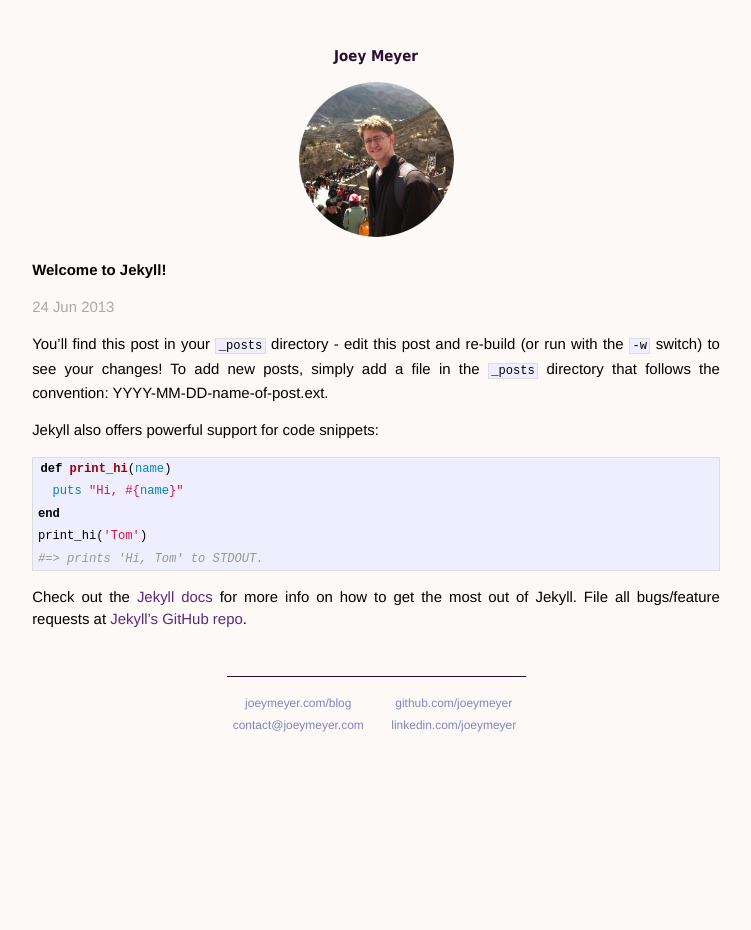
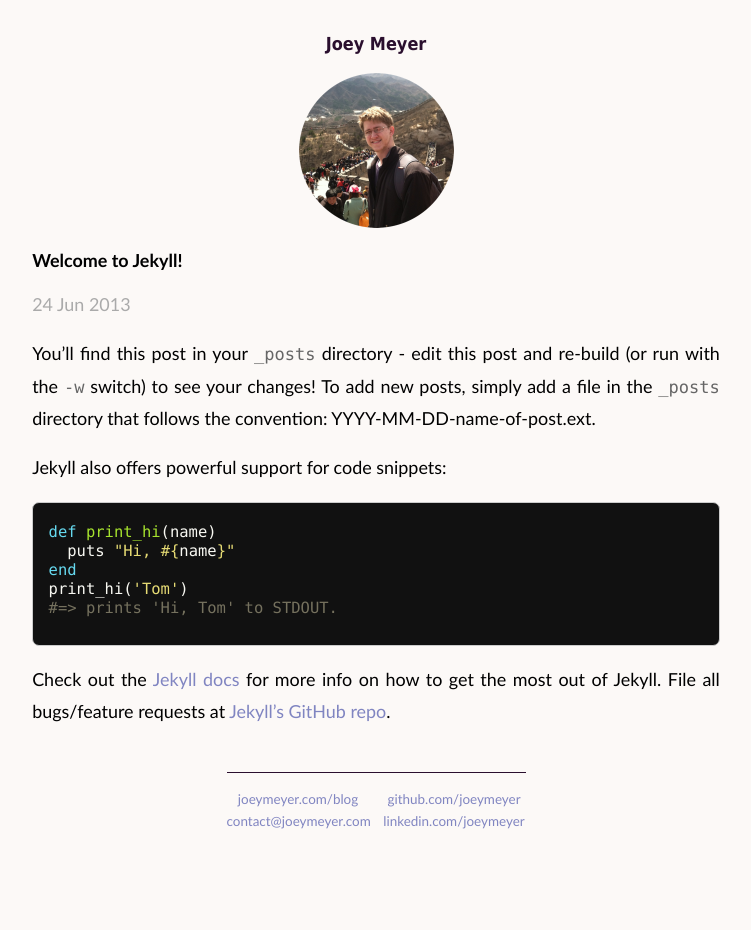
Before and after one commit to joeymeyer/www.joeymeyer.com, a Jekyll site: the page built from _posts/2013-06-24-welcome-to-jekyll.markdown, in a window 1280 px wide. Shown: the whole page, without its empty margins (264-1015 px from the left). Built offline with Jekyll 4.4.1, drawn with Linux system fonts in a browser that asks for light colours.

Commit message:
change some styles

```diff
--- a/blog/index.html
+++ b/blog/index.html
@@ -7,7 +7,7 @@
   <h1>Blog Posts</h1>
   <ul class="posts">
     {% for post in site.posts %}
-      <li><span>{{ post.date | date_to_string }}</span> &raquo; <a href="{{ post.url }}">{{ post.title }}</a></li>
+      <li><span>{{ post.date | date_to_string }}</span>: <a href="{{ post.url }}">{{ post.title }}</a></li>
     {% endfor %}
   </ul>
 </div>
--- a/css/main.css
+++ b/css/main.css
@@ -14,7 +14,7 @@
 
 body {
   background-color: #FFF;
-  font: 13.34px Helvetica, Arial, sans-serif;
+  font-family: "Trebuchet MS", Helvetica, sans-serif;
   font-size: small;
   text-align: center;
 }
@@ -23,7 +23,7 @@
   font-size: 100%; }
 
 h1 { margin-bottom: 1em; }
-p { margin: 1em 0; }
+p { margin: 1em 0; font-size: 120%; line-height: 1.75em; }
 
 a         { color: #00a; }
 a:hover   { color: #000; }
@@ -52,25 +52,25 @@
   /* Applies to all unvisited links */
   text-decoration:  none;
   font-weight:      none;
-  color:            #5B2A7E;
+  color:            #8085C1;
 }
 a:visited {
   /* Applies to all visited links */
   text-decoration:  none;
   font-weight:      none;
-  color:            #5B2A7E;
+  color:            #8085C1;
 }
 a:hover   {
   /* Applies to links under the pointer */
   text-decoration:  none;
   font-weight:      none;
-  color:            #5B2A7E;
+  color:            #8085C1;
 }
 a:active  {
   /* Applies to activated links */
   text-decoration:  none;
   font-weight:      none;
-  color:            #5B2A7E;
+  color:            #8085C1;
 }
 
 /*****************************************************************************/
@@ -87,7 +87,6 @@
 
 #home p {
   font-size: 110%;
-  font-family: Arial, Helvetica, sans-serif;
 }
 
 #home a {
@@ -118,7 +117,8 @@
   text-align: justify;
   width: 48em;
   max-width: 100%;
-  margin: 2em auto;
+  margin: 1em auto;
+  padding-bottom: 2em;
   line-height: 1.5em;
 }
 
@@ -137,6 +137,7 @@
   margin-top: 1em;
   margin-bottom: 1em;
   font-family: Tahoma, Geneva, sans-serif;
+  font-size: 120%;
 }
 
 .site .header h1.title a {
@@ -145,6 +146,10 @@
 
 .site .header h1.title a:hover {
   color: #000;
+}
+
+.site h2 {
+  font-size: 120%;
 }
 
 .site .header a.extra {
@@ -161,7 +166,7 @@
 
 .site .footer {
   width: 20em;
-  max-width: 100%;
+  max-width: 90%;
   margin: 3em auto 2em;
   padding-top: 1em;
   color: #666;
@@ -170,7 +175,7 @@
 
 .site .footer .contact {
   text-align: center;
-  font-size: 80%;
+  font-size: 90%;
 }
 
 .site .footer .contact ul {
@@ -191,33 +196,6 @@
 
 /* standard */
 
-#post pre {
-  border: 1px solid #ddd;
-  background-color: #eef;
-  padding: 0 .4em;
+#post code {
+  color: #666666;
 }
-
-#post ul, #post ol {
-  margin-left: 1.35em;
-}
-
-#post code {
-  border: 1px solid #ddd;
-  background-color: #eef;
-  padding: 0 .2em;
-}
-
-#post pre code {
-  border: none;
-}
-
-/* terminal */
-#post pre.terminal {
-  border: 1px solid #000;
-  background-color: #333;
-  color: #FFF;
-}
-
-#post pre.terminal code {
-  background-color: #333;
-}
--- a/css/syntax.css
+++ b/css/syntax.css
@@ -1,60 +1,95 @@
-.highlight  { background: #ffffff; }
-.highlight .c { color: #999988; font-style: italic } /* Comment */
-.highlight .err { color: #a61717; background-color: #e3d2d2 } /* Error */
-.highlight .k { font-weight: bold } /* Keyword */
-.highlight .o { font-weight: bold } /* Operator */
-.highlight .cm { color: #999988; font-style: italic } /* Comment.Multiline */
-.highlight .cp { color: #999999; font-weight: bold } /* Comment.Preproc */
-.highlight .c1 { color: #999988; font-style: italic } /* Comment.Single */
-.highlight .cs { color: #999999; font-weight: bold; font-style: italic } /* Comment.Special */
-.highlight .gd { color: #000000; background-color: #ffdddd } /* Generic.Deleted */
-.highlight .gd .x { color: #000000; background-color: #ffaaaa } /* Generic.Deleted.Specific */
+.highlight .hll { background-color: #333333 }
+.highlight  {
+
+background: #111111;
+
+color: #ffffff ;
+
+padding: 0.2em 0.9em;
+  margin-bottom: 1em;
+  font: normal normal normal 115%/normal 'Monaco', 'Courier New', 'DejaVu Sans Mono', 'Bitstream Vera Sans Mono', monospace !important;
+  line-height: 1.1em;
+  overflow: auto;
+  font-size: 1.0em;
+  border: 1px solid #CCC;
+
+  -moz-border-radius:7px;
+  -webkit-border-radius:7px;
+  border-radius:7px;
+
+
+}
+
+
+code, pre {
+  font-family: "Consolas", "Courier New", "Courier", "FreeMono", monospace;
+  font-size:0.95em;
+  margin: 1em 0 1.5em 0;
+}
+
+.highlight span
+{
+font-family: "Consolas", "Courier New", "Courier", "FreeMono", monospace;
+font-size:1em;
+}
+
+.highlight .hll { background-color: #49483e }
+.highlight  { /*background: #272822;*/ color: #f8f8f2 }
+.highlight .c { color: #75715e } /* Comment */
+.highlight .err { color: #960050; background-color: #1e0010 } /* Error */
+.highlight .k { color: #66d9ef } /* Keyword */
+.highlight .l { color: #ae81ff } /* Literal */
+.highlight .n { color: #f8f8f2 } /* Name */
+.highlight .o { color: #f92672 } /* Operator */
+.highlight .p { color: #f8f8f2 } /* Punctuation */
+.highlight .cm { color: #75715e } /* Comment.Multiline */
+.highlight .cp { color: #75715e } /* Comment.Preproc */
+.highlight .c1 { color: #75715e } /* Comment.Single */
+.highlight .cs { color: #75715e } /* Comment.Special */
 .highlight .ge { font-style: italic } /* Generic.Emph */
-.highlight .gr { color: #aa0000 } /* Generic.Error */
-.highlight .gh { color: #999999 } /* Generic.Heading */
-.highlight .gi { color: #000000; background-color: #ddffdd } /* Generic.Inserted */
-.highlight .gi .x { color: #000000; background-color: #aaffaa } /* Generic.Inserted.Specific */
-.highlight .go { color: #888888 } /* Generic.Output */
-.highlight .gp { color: #555555 } /* Generic.Prompt */
 .highlight .gs { font-weight: bold } /* Generic.Strong */
-.highlight .gu { color: #aaaaaa } /* Generic.Subheading */
-.highlight .gt { color: #aa0000 } /* Generic.Traceback */
-.highlight .kc { font-weight: bold } /* Keyword.Constant */
-.highlight .kd { font-weight: bold } /* Keyword.Declaration */
-.highlight .kp { font-weight: bold } /* Keyword.Pseudo */
-.highlight .kr { font-weight: bold } /* Keyword.Reserved */
-.highlight .kt { color: #445588; font-weight: bold } /* Keyword.Type */
-.highlight .m { color: #009999 } /* Literal.Number */
-.highlight .s { color: #d14 } /* Literal.String */
-.highlight .na { color: #008080 } /* Name.Attribute */
-.highlight .nb { color: #0086B3 } /* Name.Builtin */
-.highlight .nc { color: #445588; font-weight: bold } /* Name.Class */
-.highlight .no { color: #008080 } /* Name.Constant */
-.highlight .ni { color: #800080 } /* Name.Entity */
-.highlight .ne { color: #990000; font-weight: bold } /* Name.Exception */
-.highlight .nf { color: #990000; font-weight: bold } /* Name.Function */
-.highlight .nn { color: #555555 } /* Name.Namespace */
-.highlight .nt { color: #000080 } /* Name.Tag */
-.highlight .nv { color: #008080 } /* Name.Variable */
-.highlight .ow { font-weight: bold } /* Operator.Word */
-.highlight .w { color: #bbbbbb } /* Text.Whitespace */
-.highlight .mf { color: #009999 } /* Literal.Number.Float */
-.highlight .mh { color: #009999 } /* Literal.Number.Hex */
-.highlight .mi { color: #009999 } /* Literal.Number.Integer */
-.highlight .mo { color: #009999 } /* Literal.Number.Oct */
-.highlight .sb { color: #d14 } /* Literal.String.Backtick */
-.highlight .sc { color: #d14 } /* Literal.String.Char */
-.highlight .sd { color: #d14 } /* Literal.String.Doc */
-.highlight .s2 { color: #d14 } /* Literal.String.Double */
-.highlight .se { color: #d14 } /* Literal.String.Escape */
-.highlight .sh { color: #d14 } /* Literal.String.Heredoc */
-.highlight .si { color: #d14 } /* Literal.String.Interpol */
-.highlight .sx { color: #d14 } /* Literal.String.Other */
-.highlight .sr { color: #009926 } /* Literal.String.Regex */
-.highlight .s1 { color: #d14 } /* Literal.String.Single */
-.highlight .ss { color: #990073 } /* Literal.String.Symbol */
-.highlight .bp { color: #999999 } /* Name.Builtin.Pseudo */
-.highlight .vc { color: #008080 } /* Name.Variable.Class */
-.highlight .vg { color: #008080 } /* Name.Variable.Global */
-.highlight .vi { color: #008080 } /* Name.Variable.Instance */
-.highlight .il { color: #009999 } /* Literal.Number.Integer.Long */
+.highlight .kc { color: #66d9ef } /* Keyword.Constant */
+.highlight .kd { color: #66d9ef } /* Keyword.Declaration */
+.highlight .kn { color: #f92672 } /* Keyword.Namespace */
+.highlight .kp { color: #66d9ef } /* Keyword.Pseudo */
+.highlight .kr { color: #66d9ef } /* Keyword.Reserved */
+.highlight .kt { color: #66d9ef } /* Keyword.Type */
+.highlight .ld { color: #e6db74 } /* Literal.Date */
+.highlight .m { color: #ae81ff } /* Literal.Number */
+.highlight .s { color: #e6db74 } /* Literal.String */
+.highlight .na { color: #a6e22e } /* Name.Attribute */
+.highlight .nb { color: #f8f8f2 } /* Name.Builtin */
+.highlight .nc { color: #a6e22e } /* Name.Class */
+.highlight .no { color: #66d9ef } /* Name.Constant */
+.highlight .nd { color: #a6e22e } /* Name.Decorator */
+.highlight .ni { color: #f8f8f2 } /* Name.Entity */
+.highlight .ne { color: #a6e22e } /* Name.Exception */
+.highlight .nf { color: #a6e22e } /* Name.Function */
+.highlight .nl { color: #f8f8f2 } /* Name.Label */
+.highlight .nn { color: #f8f8f2 } /* Name.Namespace */
+.highlight .nx { color: #a6e22e } /* Name.Other */
+.highlight .py { color: #f8f8f2 } /* Name.Property */
+.highlight .nt { color: #f92672 } /* Name.Tag */
+.highlight .nv { color: #f8f8f2 } /* Name.Variable */
+.highlight .ow { color: #f92672 } /* Operator.Word */
+.highlight .w { color: #f8f8f2 } /* Text.Whitespace */
+.highlight .mf { color: #ae81ff } /* Literal.Number.Float */
+.highlight .mh { color: #ae81ff } /* Literal.Number.Hex */
+.highlight .mi { color: #ae81ff } /* Literal.Number.Integer */
+.highlight .mo { color: #ae81ff } /* Literal.Number.Oct */
+.highlight .sb { color: #e6db74 } /* Literal.String.Backtick */
+.highlight .sc { color: #e6db74 } /* Literal.String.Char */
+.highlight .sd { color: #e6db74 } /* Literal.String.Doc */
+.highlight .s2 { color: #e6db74 } /* Literal.String.Double */
+.highlight .se { color: #ae81ff } /* Literal.String.Escape */
+.highlight .sh { color: #e6db74 } /* Literal.String.Heredoc */
+.highlight .si { color: #e6db74 } /* Literal.String.Interpol */
+.highlight .sx { color: #e6db74 } /* Literal.String.Other */
+.highlight .sr { color: #e6db74 } /* Literal.String.Regex */
+.highlight .s1 { color: #e6db74 } /* Literal.String.Single */
+.highlight .ss { color: #e6db74 } /* Literal.String.Symbol */
+.highlight .bp { color: #f8f8f2 } /* Name.Builtin.Pseudo */
+.highlight .vc { color: #f8f8f2 } /* Name.Variable.Class */
+.highlight .vg { color: #f8f8f2 } /* Name.Variable.Global */
+.highlight .vi { color: #f8f8f2 } /* Name.Variable.Instance */
+.highlight .il { color: #ae81ff } /* Literal.Number.Integer.Long */
```
